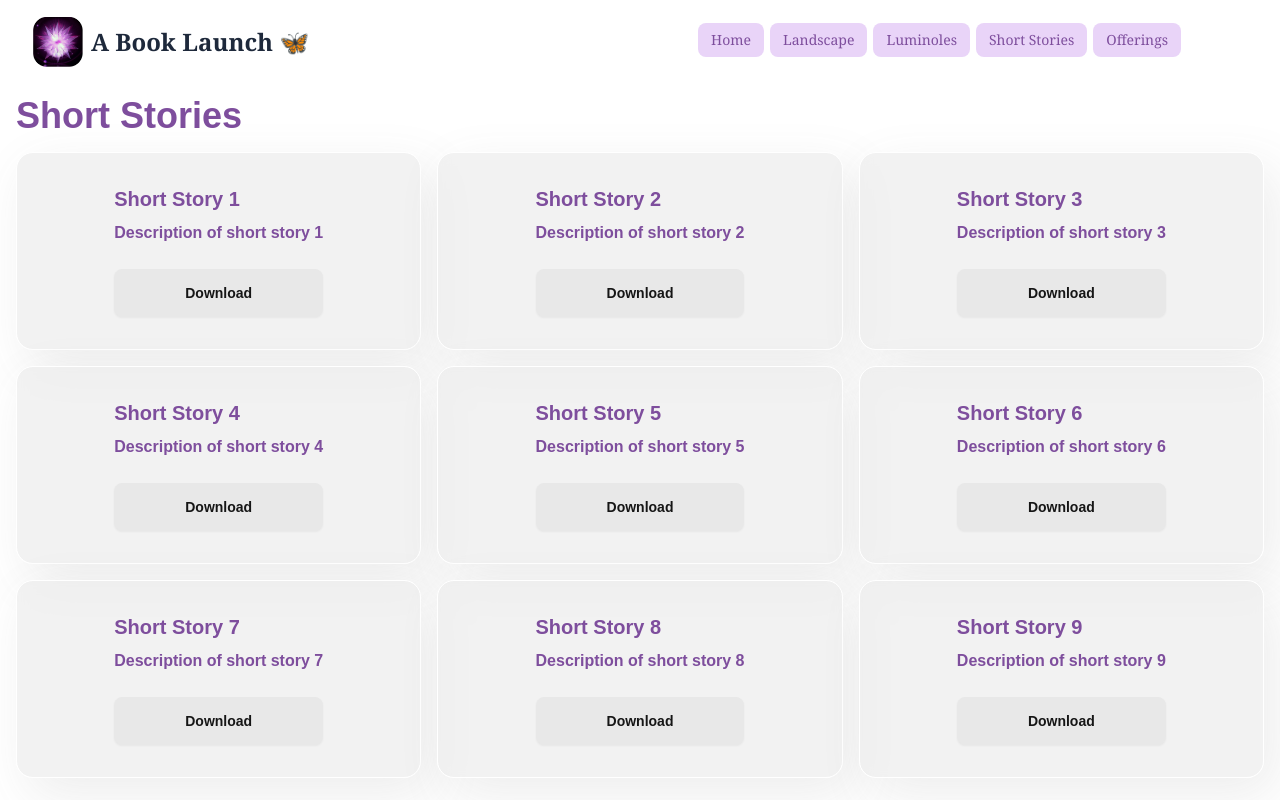
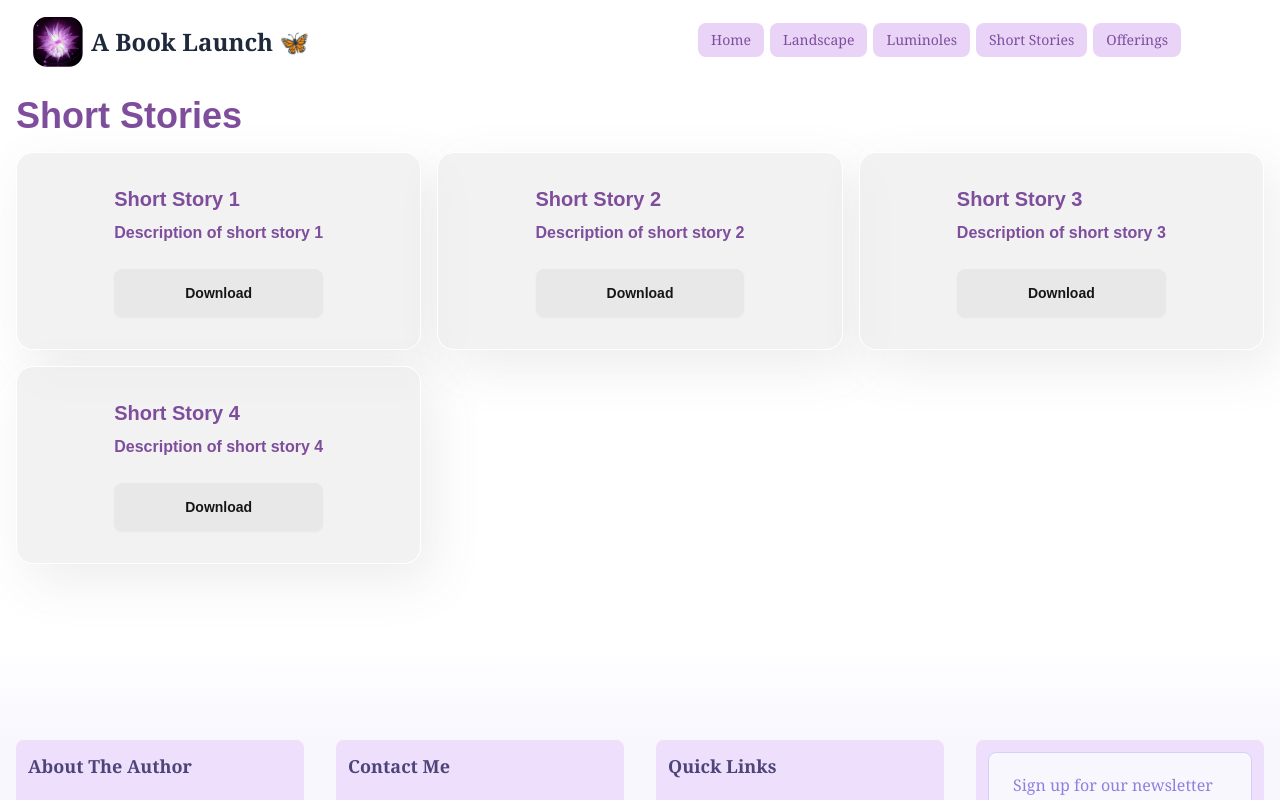
Before and after one commit to keanedwards1/marie, a Next.js app: page /short-stories in a window 1280 px wide. Shown: the top 800 px of the page. Built offline with nearby package versions, Linux system fonts and the light colour scheme.

Commit message:
minor changes

```diff
--- a/src/pages/short-stories.tsx
+++ b/src/pages/short-stories.tsx
@@ -8,11 +8,11 @@ const shortStories = [
   { title: 'Short Story 2', description: 'Description of short story 2' },
   { title: 'Short Story 3', description: 'Description of short story 3' },
   { title: 'Short Story 4', description: 'Description of short story 4' },
-  { title: 'Short Story 5', description: 'Description of short story 5' },
+/*   { title: 'Short Story 5', description: 'Description of short story 5' },
   { title: 'Short Story 6', description: 'Description of short story 6' },
   { title: 'Short Story 7', description: 'Description of short story 7' },
   { title: 'Short Story 8', description: 'Description of short story 8' },
-  { title: 'Short Story 9', description: 'Description of short story 9' },
+  { title: 'Short Story 9', description: 'Description of short story 9' }, */
   // Add more short stories here
 ];
 
```
